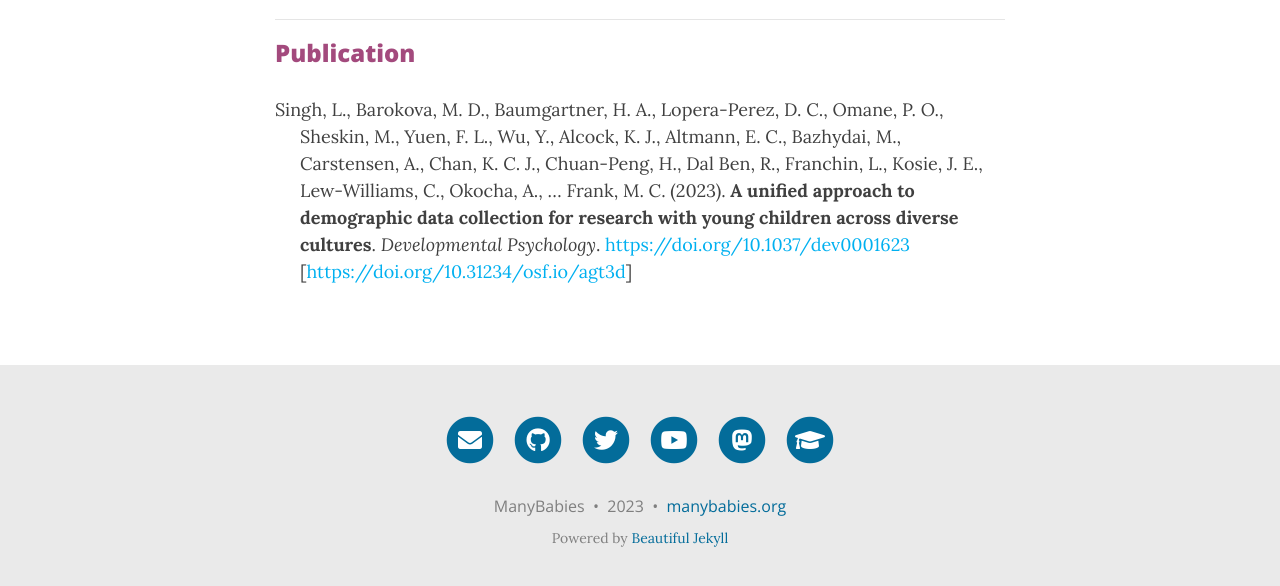
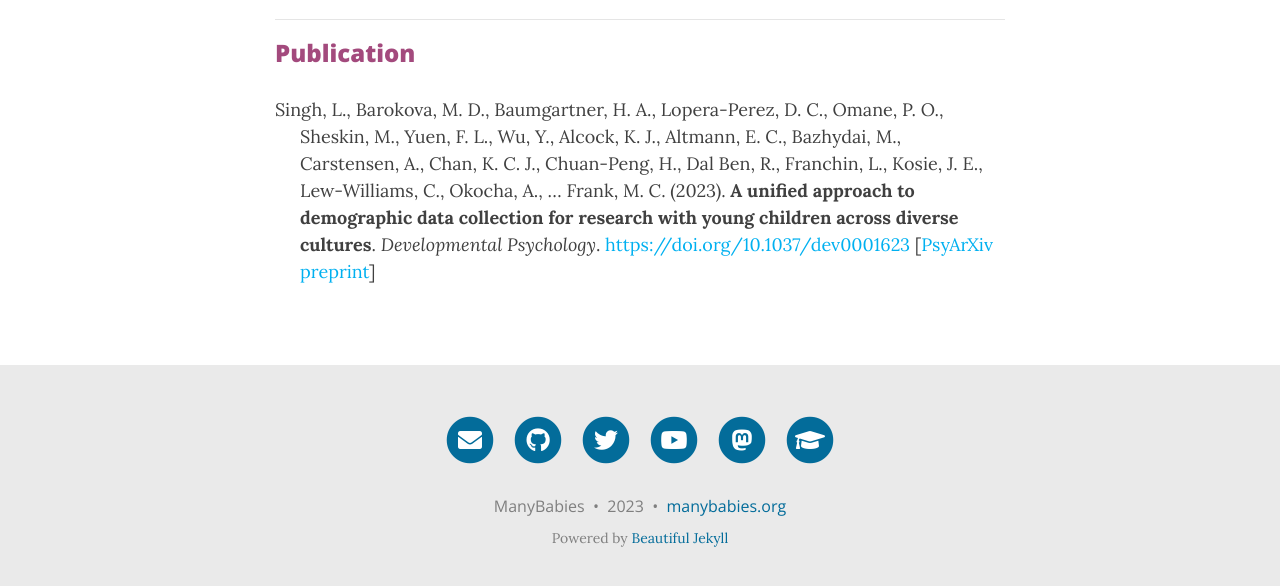
Before and after one commit to manybabies/manybabies.github.io, a Jekyll site: the page built from MB-Demographics.md, in a window 1280 px wide and 900 px high, scrolled down 2573 px, cut to the strip 301-887 px from the top of the window. Built offline with Jekyll 4.4.1, drawn with Linux system fonts in a browser that asks for light colours; nearby versions of some CDN libraries; comment, search, counter and statistics services are not loaded.

Commit message:
Update MB-Demographics.md

```diff
--- a/MB-Demographics.md
+++ b/MB-Demographics.md
@@ -54,4 +54,4 @@ A figure from the [publication](https://doi.org/10.1037/dev0001623):
 ***
 ### Publication
 
-<p style="padding-left: 25px; text-indent: -25px">Singh, L., Barokova, M. D., Baumgartner, H. A., Lopera-Perez, D. C., Omane, P. O., Sheskin, M., Yuen, F. L., Wu, Y., Alcock, K. J., Altmann, E. C., Bazhydai, M., Carstensen, A., Chan, K. C. J., Chuan-Peng, H., Dal Ben, R., Franchin, L., Kosie, J. E., Lew-Williams, C., Okocha, A., … Frank, M. C. (2023). <b>A unified approach to demographic data collection for research with young children across diverse cultures</b>. <i>Developmental Psychology</i>. <a href="https://doi.org/10.1037/dev0001623" target="_blank">https://doi.org/10.1037/dev0001623</a> [<a href="" target="_blank">https://doi.org/10.31234/osf.io/agt3d</a>]</p>
+<p style="padding-left: 25px; text-indent: -25px">Singh, L., Barokova, M. D., Baumgartner, H. A., Lopera-Perez, D. C., Omane, P. O., Sheskin, M., Yuen, F. L., Wu, Y., Alcock, K. J., Altmann, E. C., Bazhydai, M., Carstensen, A., Chan, K. C. J., Chuan-Peng, H., Dal Ben, R., Franchin, L., Kosie, J. E., Lew-Williams, C., Okocha, A., … Frank, M. C. (2023). <b>A unified approach to demographic data collection for research with young children across diverse cultures</b>. <i>Developmental Psychology</i>. <a href="https://doi.org/10.1037/dev0001623" target="_blank">https://doi.org/10.1037/dev0001623</a> [<a href="https://doi.org/10.31234/osf.io/agt3d" target="_blank">PsyArXiv preprint</a>]</p>
```
